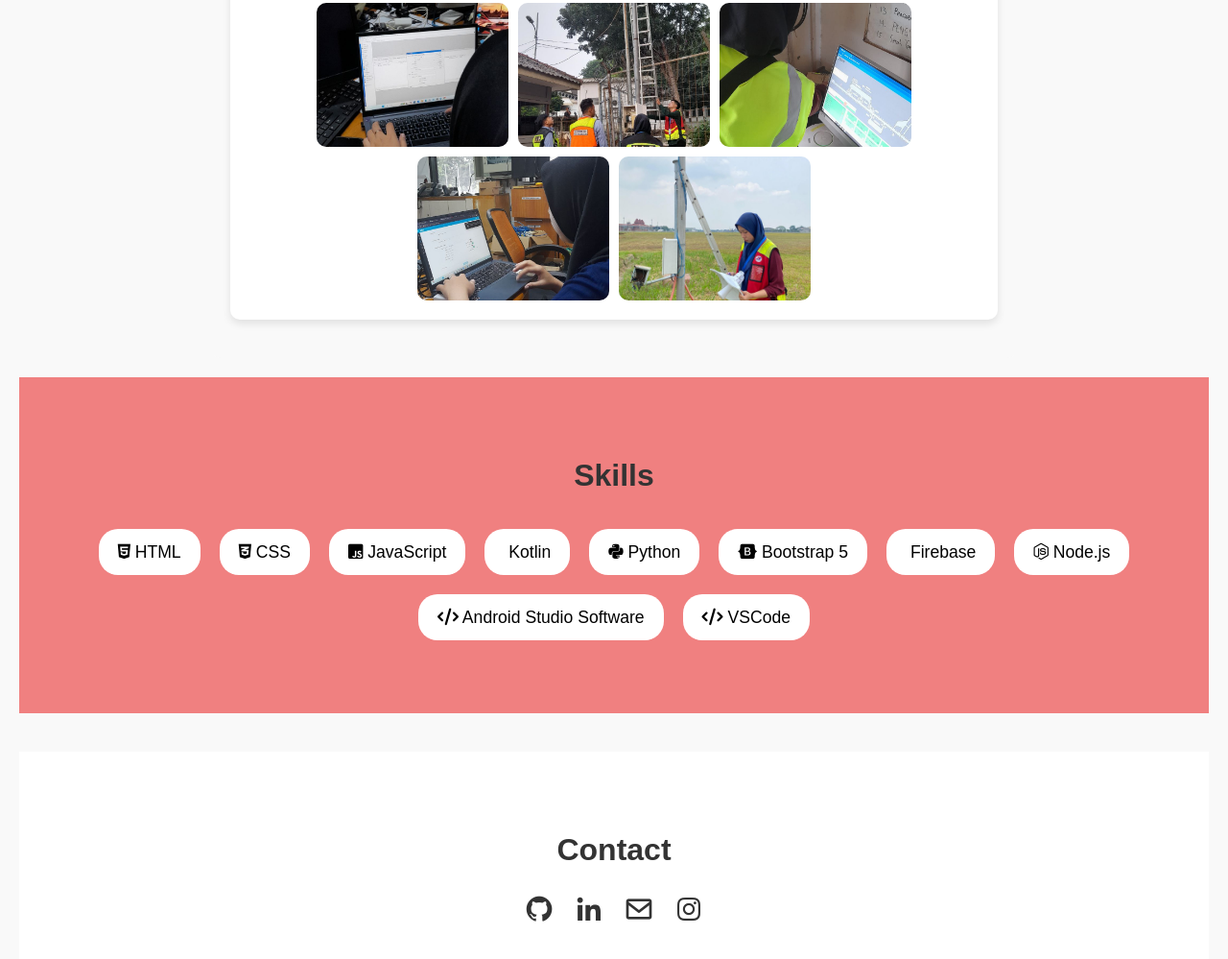
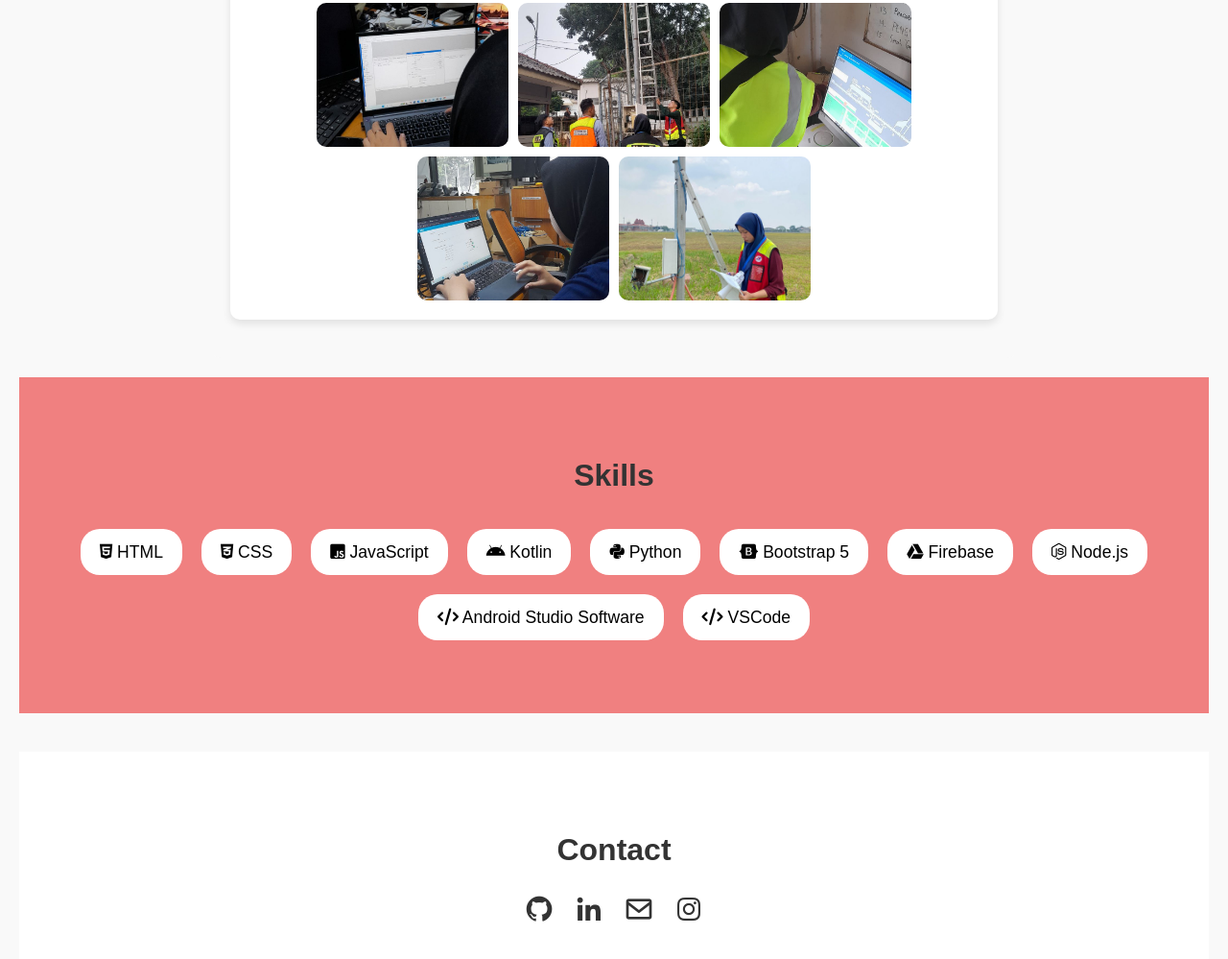
Before and after one commit to fdlaainsni/Portofolio-Fdlaainsni, a plain HTML site: page index.html in a window 1280 px wide. Shown: the part 5069-6068 px from the top of the page at 96% size. Drawn offline with nearby package versions, Linux system fonts and the light colour scheme.

Commit message:
Update index.html

```diff
--- a/index.html
+++ b/index.html
@@ -104,10 +104,10 @@
                 <li><i class="fab fa-html5"></i> HTML</li>
                 <li><i class="fab fa-css3-alt"></i> CSS</li>
                 <li><i class="fab fa-js-square"></i> JavaScript</li>
-                <li><i class="fab fa-kotlin"></i> Kotlin</li>
+                <li><i class="fab fa-android"></i> Kotlin</li>
                 <li><i class="fab fa-python"></i> Python</li>
                 <li><i class="fab fa-bootstrap"></i> Bootstrap 5</li>
-                <li><i class="fab fa-firebase"></i> Firebase</li>
+                <li><i class="fab fa-google-drive"></i> Firebase</li>
                 <li><i class="fab fa-node-js"></i> Node.js</li>
                 <li><i class="fas fa-code"></i> Android Studio Software</li>
                 <li><i class="fas fa-code"></i> VSCode</li>
```
